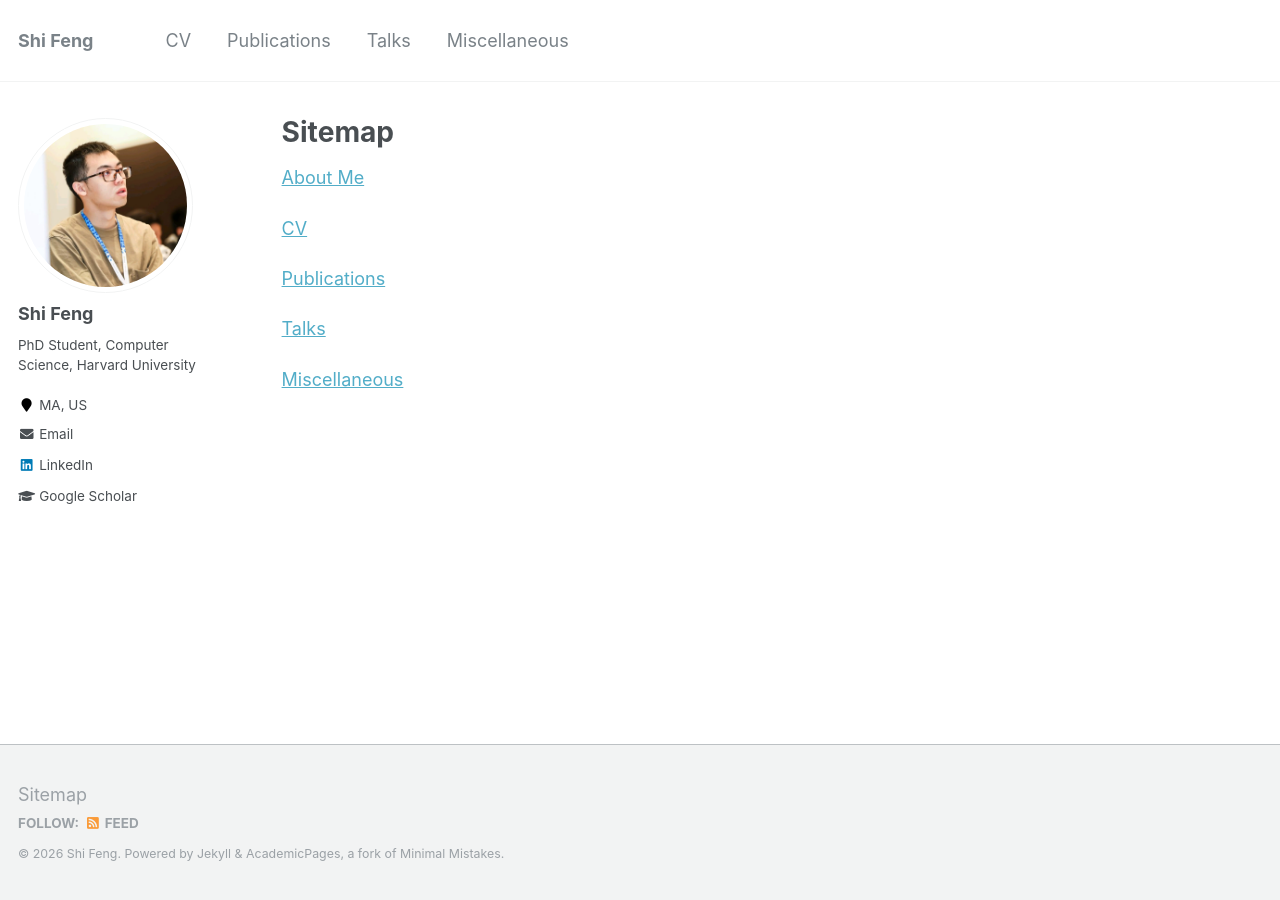
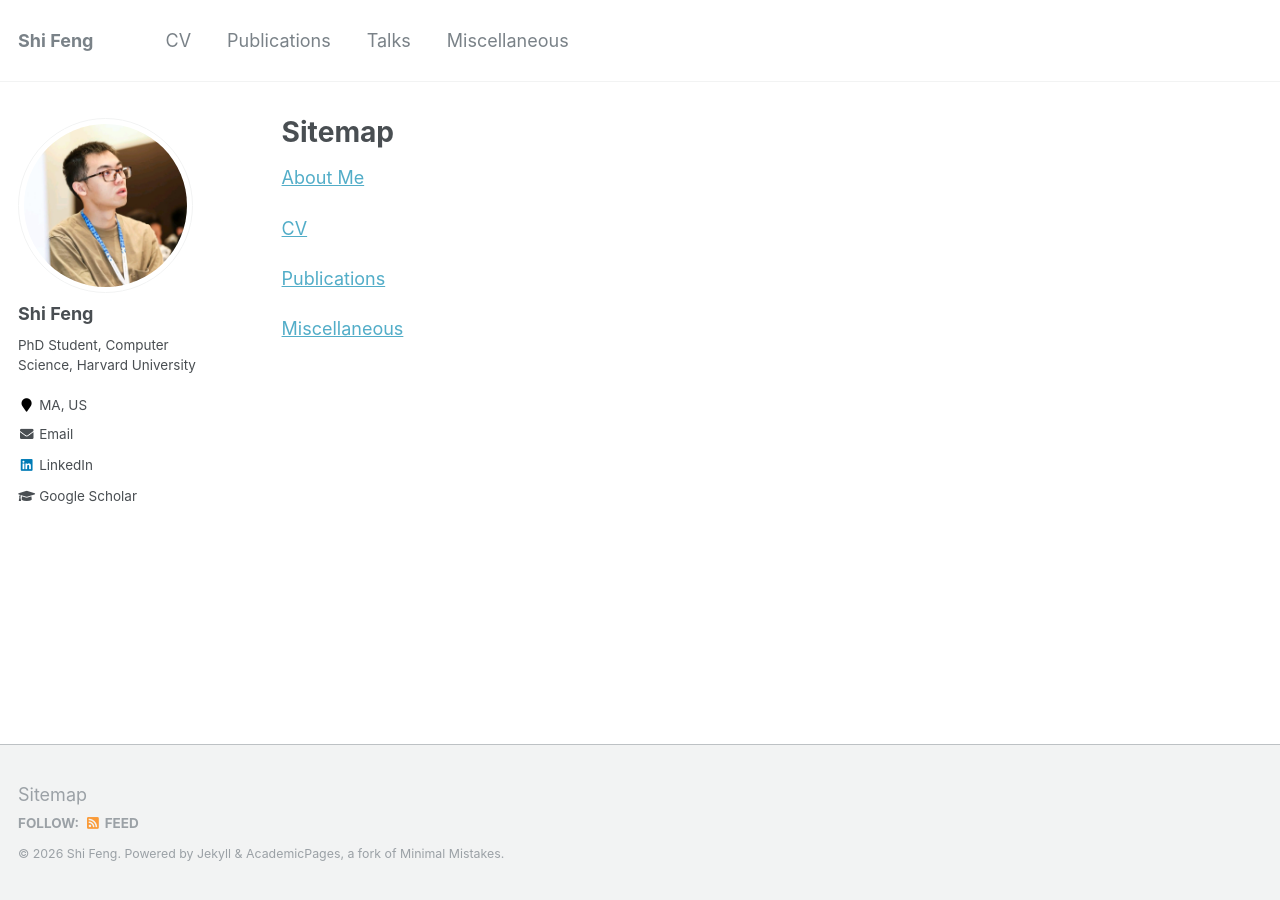
Before and after one commit to fengtony686/fengshi.link, a Jekyll site: the page built from _pages/sitemap.md, in a window 1280 px wide. Built offline with Jekyll 4.4.1, drawn with Linux system fonts in a browser that asks for light colours.

Commit message:
Remove 'Talks' link from sitemap
Removed 'Talks' link from the sitemap.

```diff
--- a/_pages/sitemap.md
+++ b/_pages/sitemap.md
@@ -15,6 +15,4 @@ author_profile: true
 
 [Publications](https://fengshi.link/publications/)
 
-[Talks](https://fengshi.link/talks/)
-
 [Miscellaneous](https://fengshi.link/misc/)
```
